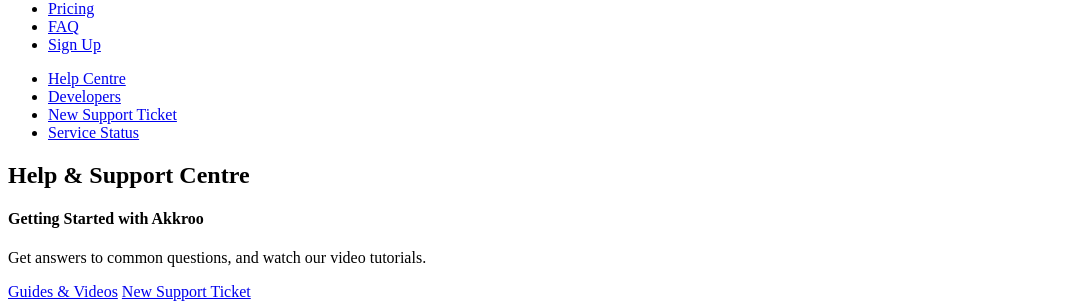
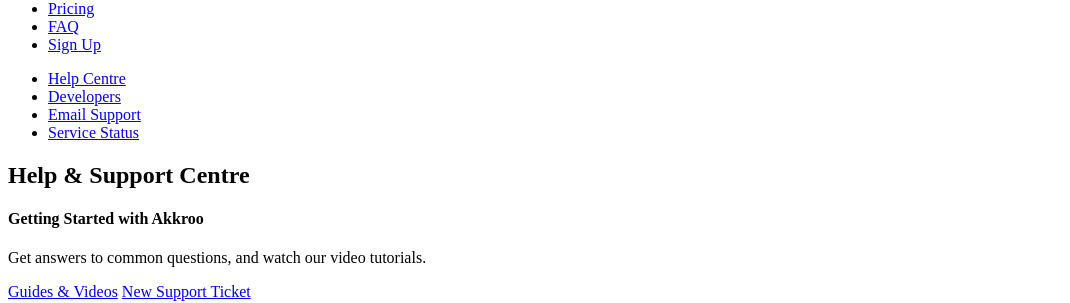
Before and after one commit to craigreid/docs, a Jekyll site: the page built from index.md, in a window 1280 px wide and 900 px high, scrolled down 1301 px. Shown: the part 154-457 px from the top of the window, without its empty margins (0-1070 px from the left). Built offline with Jekyll 4.4.1, drawn with Linux system fonts in a browser that asks for light colours; nearby versions of some CDN libraries; comment, search, counter and statistics services are not loaded.

Commit message:
Update Support Content

```diff
--- a/_layouts/page.html
+++ b/_layouts/page.html
@@ -53,7 +53,7 @@ layout: default
 				</li>
 			</ul>
 		</li>
-			<li><a href="https://akkroo.com/dashboard/support/ticket" class="new-window">New Support Ticket</a></li>
+			<li><a href="https://akkroo.com/dashboard/support/ticket" class="new-window">Email Support</a></li>
 			<li><a href="http://status.akkroo.com" class="new-window">Service Status</a></li>
 	</ul>
 </nav>
```
